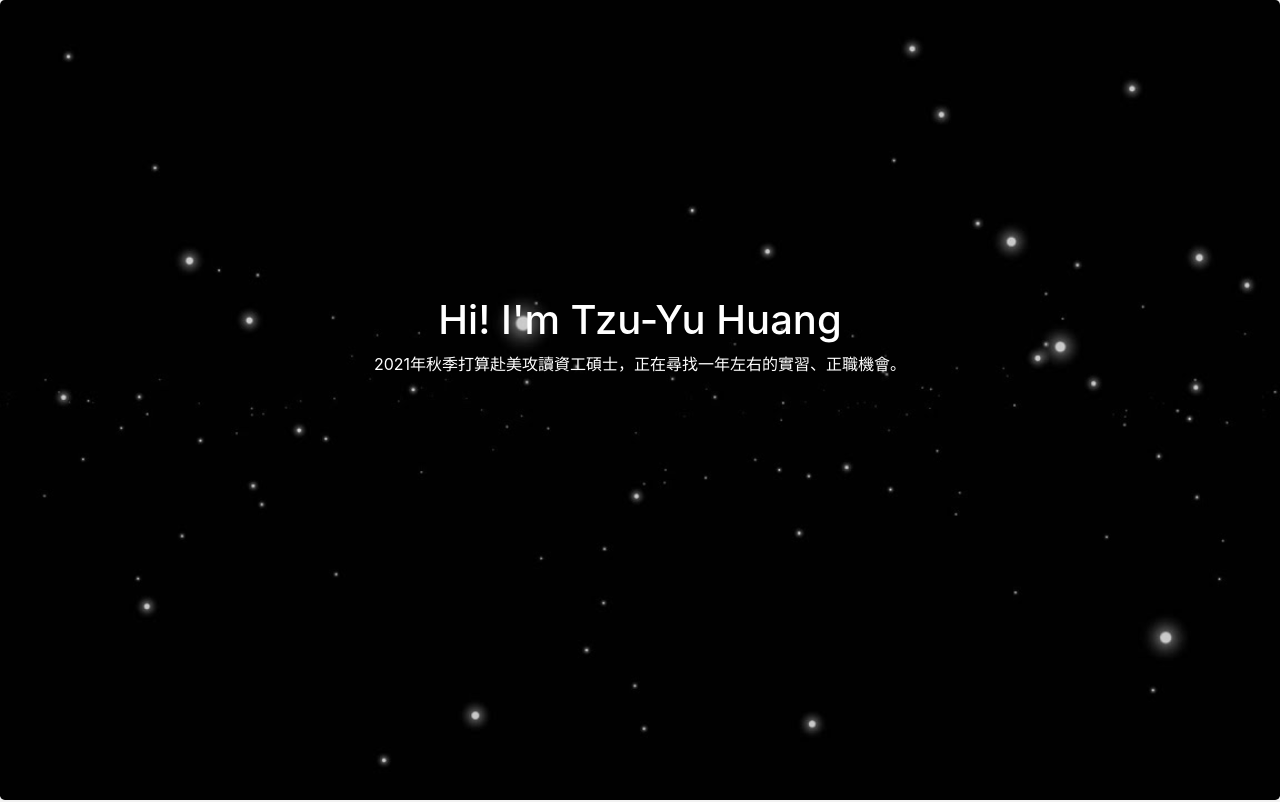
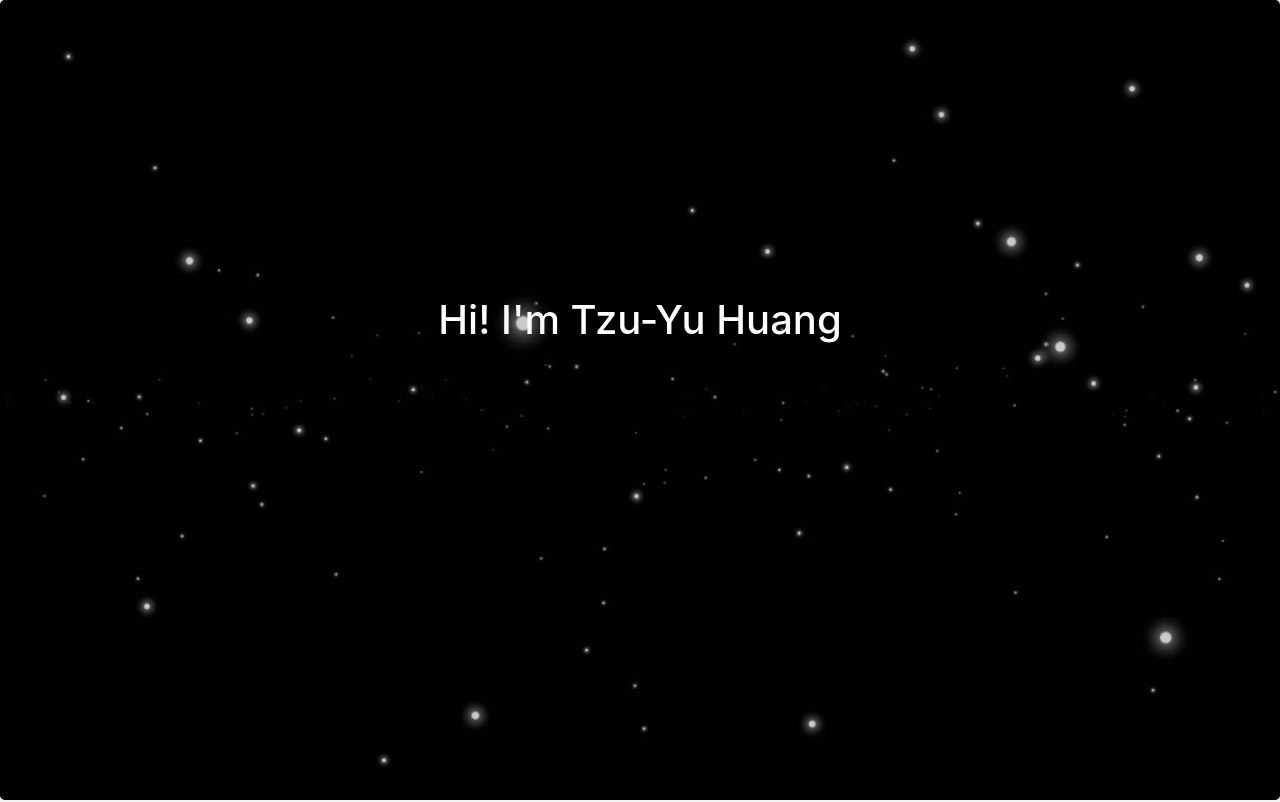
Before and after one commit to tyhuang06/tyhuang_page, a React (Create React App) app: page / in a window 1280 px wide. Shown: the top 802 px of the page. Built offline with nearby package versions, Linux system fonts and the light colour scheme.

Commit message:
update info

```diff
--- a/src/components/Intro.js
+++ b/src/components/Intro.js
@@ -10,7 +10,7 @@ class Intro extends React.Component {
                 <Jumbotron id='intro_content'>
                     <h1>Hi! I'm Tzu-Yu Huang</h1>
                     <p>
-                    2021年秋季打算赴美攻讀資工碩士，正在尋找一年左右的實習、正職機會。
+
                     </p>
                 </Jumbotron>
             </Container>
```
